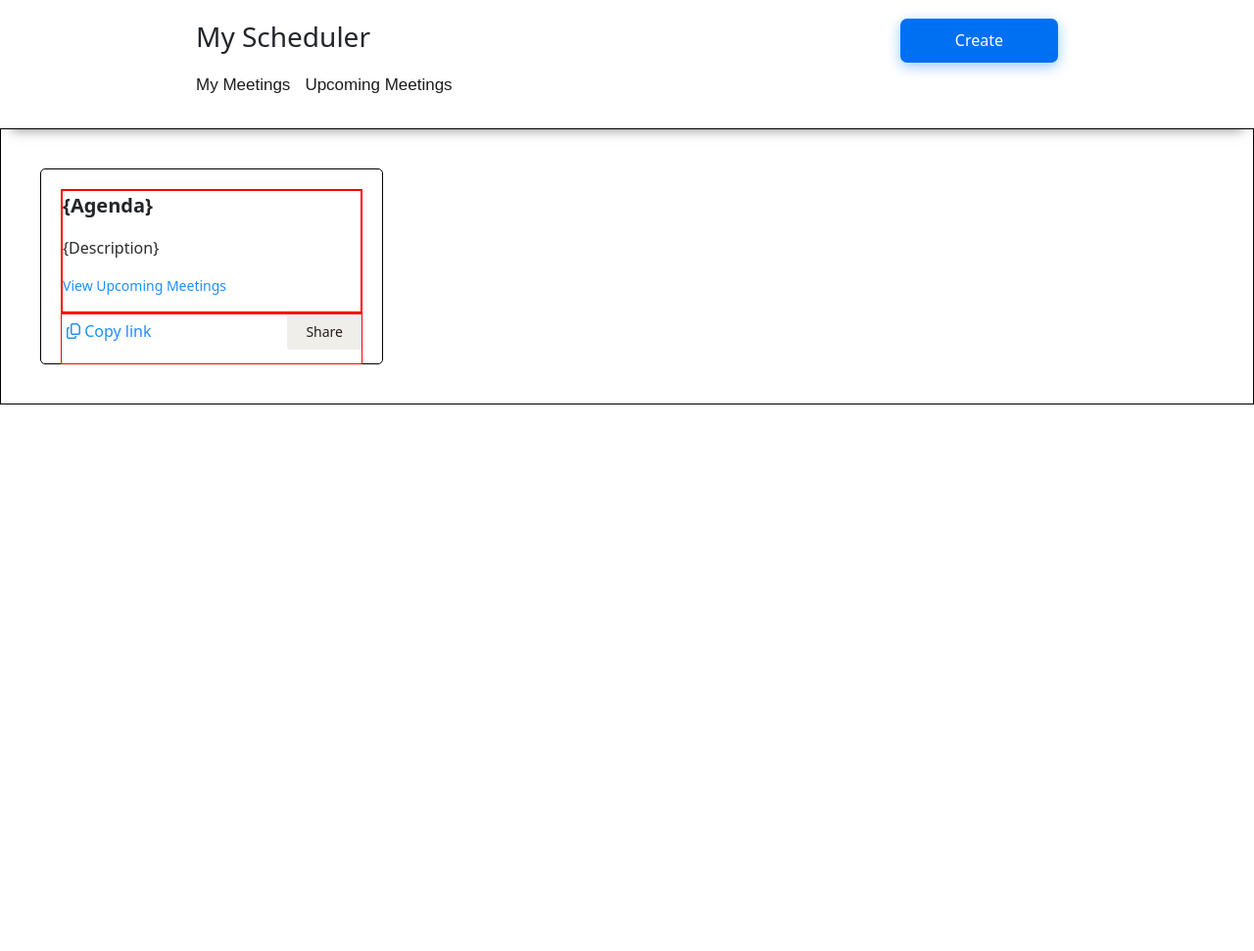
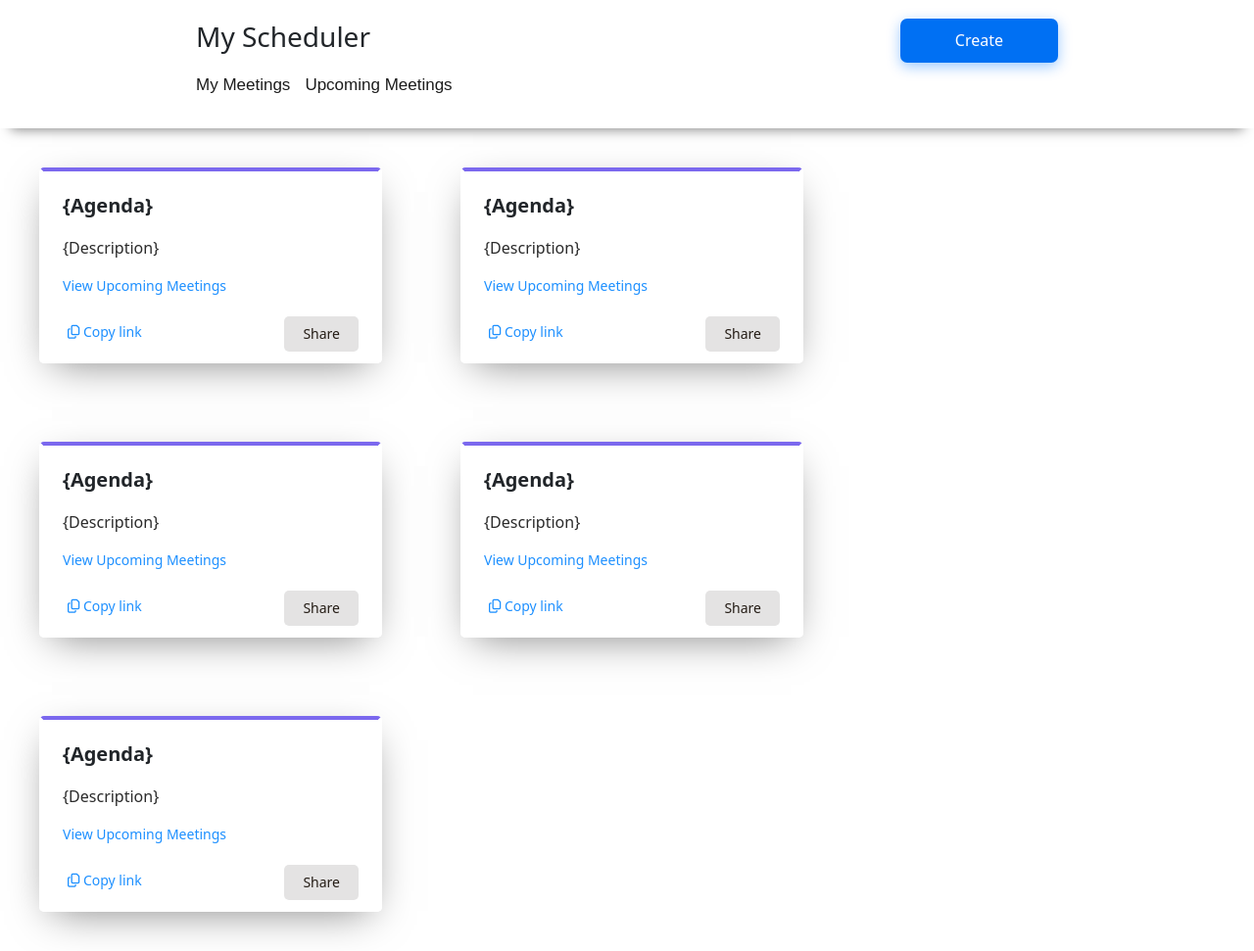
Before and after one commit to Anurag-Kochar-1/new-meeting-scheduler, a plain HTML site: page dashboard.html in a window 1280 px wide. Shown: the part 101-1072 px from the top of the page at 98% size. Before the commit the page ends 800 px from the top, so only its background shows below. Drawn offline with nearby package versions, Linux system fonts and the light colour scheme; files whose address does not match are found by name.

Commit message:
dashboard Page

```diff
--- a/css/dashboard.css
+++ b/css/dashboard.css
@@ -23,7 +23,8 @@
     display: flex;
     justify-content: space-between;
     align-items: center;
-    padding: 30px 200px;
+    padding: 30px 140px;
+    /* border: 2px solid blue; */
 
 }
 
@@ -109,6 +110,11 @@
 
 }
 
+#myMeetings {
+    font-weight: bold;
+
+}
+
 #upComingMeetings {
     margin-left: 15px;
 }
@@ -151,27 +157,36 @@
 /* Meeting Container */
 
 #myMeetingsContainer {
-    border: 1px solid black;
+    /* border: 1px solid black; */
     width: auto;
+    flex-wrap: wrap;
+    display: flex;
 
 }
 
 /* Tile */
 .tile {
     margin: 40px;
-    border:  1px solid black;
+    /* border:  1px solid black;
+     */
+     box-shadow: 0px 12px 40px -13px rgba(0, 0, 0, 0.5);
+-webkit-box-shadow: 0px 12px 40px -13px rgba(0, 0, 0, 0.5);
+    border-radius: 15px;
     border-radius: 5px;
     width: 350px;
     height: 200px;
     display: flex;
     flex-direction: column;
     padding: 20px;
-
+    border: 4px solid white;
+    border-top-color: mediumslateblue;
 
 }
 
+
+
 .top-area-tile {
-    border: 2px solid red;
+    /* border: 2px solid red; */
     display: flex;
     flex-direction: column;
     justify-content: flex-start;
@@ -192,10 +207,23 @@
 .viewUpcomingMeeting {
     color: dodgerblue;
     font-size: 14px;
+    cursor: pointer;
+    padding-bottom: 5px
+
 }
+.viewUpcomingMeeting:hover {
+    color: rgb(0, 128, 255);
+    text-decoration: underline;
+;}
+
+
+.copyLinkBtn:hover {
+    color: rgb(0, 128, 255);
+    text-decoration: underline;
+;}
 
 .bottom-area-tile {
-    border: 1px solid red;
+    /* border: 1px solid red; */
     display: flex;
     justify-content: space-between;
 
@@ -203,6 +231,7 @@
 
 .copyLinkBtn {
     color: dodgerblue;
+    font-size: 14px;
     padding: 5px;
     cursor: pointer;
 }
@@ -220,14 +249,14 @@
     height: 36px;
     line-height: 34px;
     font-size: 14px;
+    border-radius: 5px;
     color: #241c15;
-    background-color: #efeeea;
+    background-color: #e4e3e3;
     transition: background-color 0.2s ease-in-out 0s, opacity 0.2s ease-in-out 0s;
     padding: 0 18px;
 
 
 }
-.shareBtn :hover {
-        color: #241c15;
-        background-color: #d9d7cd;
+.shareBtn:hover {
+        background-color: #bababa;
     }
--- a/dashboard.html
+++ b/dashboard.html
@@ -47,8 +47,16 @@
         <!-- Tiles -->
 
         <div id="myMeetingsContainer">
+
             <div class="tile">
                 <div class="top-area-tile">
+                    <div class="dropdown">
+                        <div class="dropdown-menu" aria-labelledby="dropdownMenuButton">
+                          <a class="dropdown-item" href="#">Action</a>
+                          <a class="dropdown-item" href="#">Another action</a>
+                          <a class="dropdown-item" href="#">Something else here</a>
+                        </div>
+                      </div>
                     <p class="agenda"> {Agenda} </p>
                     <p class="tile-description"> {Description}  </p>
                     <p class="viewUpcomingMeeting"> View Upcoming Meetings </p>
@@ -60,6 +68,88 @@
                  </div>
 
             </div>
+
+            <div class="tile">
+                <div class="top-area-tile">
+                    <div class="dropdown">
+                        <div class="dropdown-menu" aria-labelledby="dropdownMenuButton">
+                          <a class="dropdown-item" href="#">Action</a>
+                          <a class="dropdown-item" href="#">Another action</a>
+                          <a class="dropdown-item" href="#">Something else here</a>
+                        </div>
+                      </div>
+                    <p class="agenda"> {Agenda} </p>
+                    <p class="tile-description"> {Description}  </p>
+                    <p class="viewUpcomingMeeting"> View Upcoming Meetings </p>
+                 </div>
+
+                 <div class="bottom-area-tile">
+                    <p class="copyLinkBtn"> <i class="fa-regular fa-copy"></i> Copy link </p>
+                    <button class="shareBtn"> Share </button>
+                 </div>
+
+            </div>
+
+            <div class="tile">
+                <div class="top-area-tile">
+                    <div class="dropdown">
+
+                      </div>
+                    <p class="agenda"> {Agenda} </p>
+                    <p class="tile-description"> {Description}  </p>
+                    <p class="viewUpcomingMeeting"> View Upcoming Meetings </p>
+                 </div>
+
+                 <div class="bottom-area-tile">
+                    <p class="copyLinkBtn"> <i class="fa-regular fa-copy"></i> Copy link </p>
+                    <button class="shareBtn"> Share </button>
+                 </div>
+
+            </div>
+
+            <div class="tile">
+                <div class="top-area-tile">
+                    <div class="dropdown">
+                        <div class="dropdown-menu" aria-labelledby="dropdownMenuButton">
+                          <a class="dropdown-item" href="#">Action</a>
+                          <a class="dropdown-item" href="#">Another action</a>
+                          <a class="dropdown-item" href="#">Something else here</a>
+                        </div>
+                      </div>
+                    <p class="agenda"> {Agenda} </p>
+                    <p class="tile-description"> {Description}  </p>
+                    <p class="viewUpcomingMeeting"> View Upcoming Meetings </p>
+                 </div>
+
+                 <div class="bottom-area-tile">
+                    <p class="copyLinkBtn"> <i class="fa-regular fa-copy"></i> Copy link </p>
+                    <button class="shareBtn"> Share </button>
+                 </div>
+
+            </div>
+
+            <div class="tile">
+                <div class="top-area-tile">
+                    <div class="dropdown">
+                        <div class="dropdown-menu" aria-labelledby="dropdownMenuButton">
+                          <a class="dropdown-item" href="#">Action</a>
+                          <a class="dropdown-item" href="#">Another action</a>
+                          <a class="dropdown-item" href="#">Something else here</a>
+                        </div>
+                      </div>
+                    <p class="agenda"> {Agenda} </p>
+                    <p class="tile-description"> {Description}  </p>
+                    <p class="viewUpcomingMeeting"> View Upcoming Meetings </p>
+                 </div>
+
+                 <div class="bottom-area-tile">
+                    <p class="copyLinkBtn"> <i class="fa-regular fa-copy"></i> Copy link </p>
+                    <button class="shareBtn"> Share </button>
+                 </div>
+
+            </div>
+
+
 
         </div>
 
```
